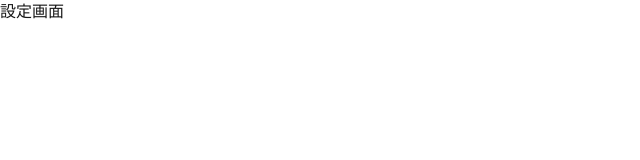
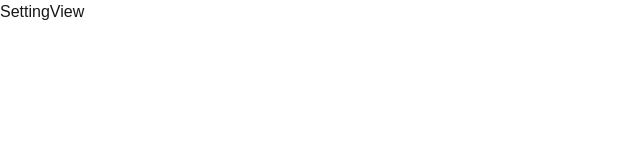
Before and after one commit to tdu25-wsp/mimo-frontend, a Next.js app: page /setting in a window 1280 px wide. Shown: the top 160 px of the page, without its empty margins (0-640 px from the left). Built offline with nearby package versions, Linux system fonts and the light colour scheme.

Commit message:
SettingViewにh1を修正しました

```diff
--- a/app/(main)/setting/page.tsx
+++ b/app/(main)/setting/page.tsx
@@ -1,7 +1,7 @@
 export default function SettingPage() {
   return (
     <div>
-      <h1>設定画面</h1>
+      <h1>SettingView</h1>
     </div>
   );
 }
```
